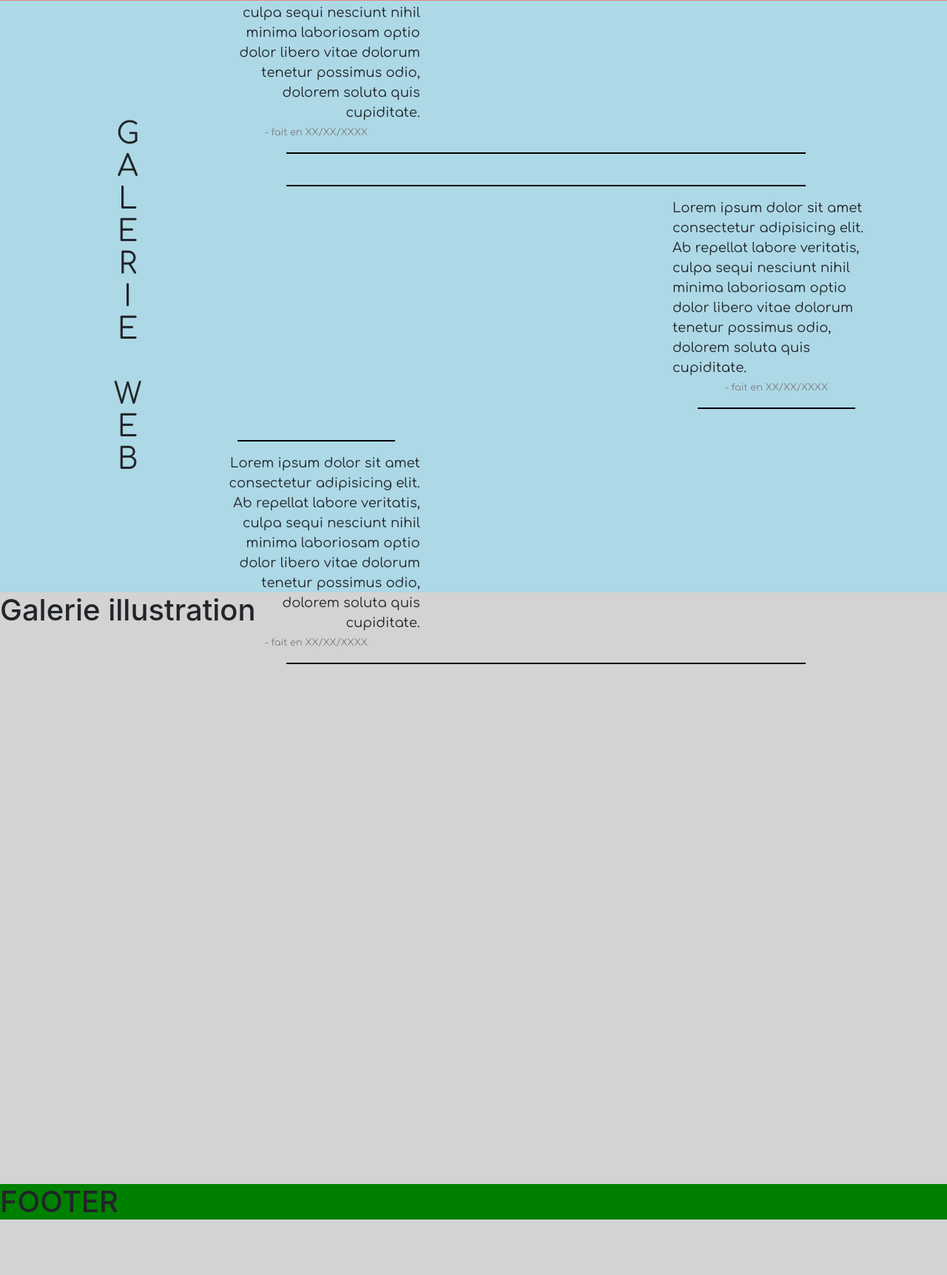
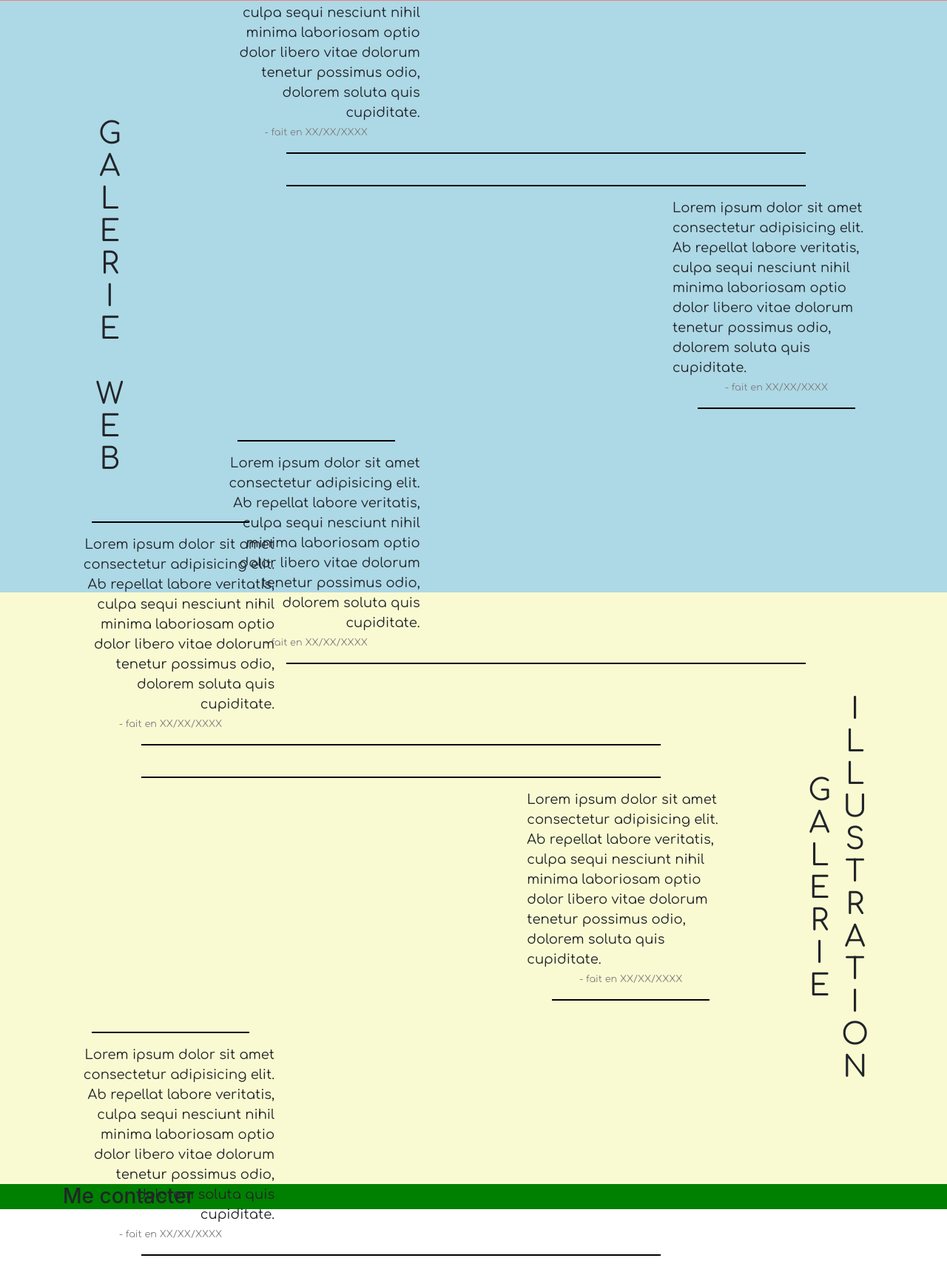
Before and after one commit to Darcoeur974/projetPortfolio, a PHP site: page /index/client.html in a window 1280 px wide. Shown: the part 799-2523 px from the top of the page at 74% size. Before the commit the page ends 2448 px from the top, so only its background shows below. Run offline with PHP 8.4, Linux system fonts and the light colour scheme; some libraries are stand-ins or nearby versions.

Commit message:
etape galerie fini, reste parcour et footer

```diff
--- a/css/style.css
+++ b/css/style.css
@@ -127,8 +127,20 @@ li a:hover {
 }
 
 .galerie-ill {
-    background-color: lightgrey;
-    height: 100vh;
+    background-color: lightgoldenrodyellow;
+    display: flex;
+    justify-content: center;
+    align-items: center;
+}
+
+.galerie-ill img {
+    max-width: 100%;
+    height: auto;
+}
+
+.galerie-ill .galerie-block {
+    margin-right: 50px;
+    margin-left: 50px;
 }
 
 .text-galerie {
@@ -215,12 +227,22 @@ col-lg-3 {
     .galerie-web p {
         font-size: 18px;
     }
+    .galerie-ill {
+        height: 100vh;
+    }
+    .galerie-ill p {
+        font-size: 18px;
+    }
     .galerie-titre {
         width: 250px;
         text-align: center;
-        writing-mode: vertical-rl;
+        display: flex;
+        align-items: center;
+        justify-content: center;
+        writing-mode: vertical-lr;
         text-orientation: upright;
         padding-right: 50px;
+        padding-left: 50px;
         text-transform: uppercase;
     }
 }
@@ -245,6 +267,24 @@ col-lg-3 {
     .galerie-web p {
         font-size: 12px;
     }
+    .galerie-web img {
+        padding: 5px;
+    }
+    .galerie-ill {
+        height: 100%;
+    }
+    .galerie-ill p {
+        font-size: 12px;
+    }
+    .galerie-ill h1 {
+        order: 1;
+    }
+    .galerie-ill img {
+        padding: 5px;
+    }
+    .galerie-ill .text-center {
+        order: 2;
+    }
     .galerie-titre {
         padding-top: 15px;
         text-align: center;
--- a/index/client.html
+++ b/index/client.html
@@ -126,14 +126,73 @@
     </section>
     <!-- /Galerie web -->
     <!-- Galerie ill -->
-    <section class="galerie-ill" id="galerie-ill">
-        <h1>Galerie illustration</h1>
+    <section class="galerie-ill font-comfor" id="galerie-ill">
+        <div class="container-fluid galerie-block">
+            <div class="row">
+                <div class="col-12 col-lg-10 text-center">
+                    <div class="row text-galerie">
+                        <div class="col-12 col-lg-4">
+                            <hr>
+                            <p class="text-right">
+                                Lorem ipsum dolor sit amet consectetur adipisicing elit. Ab repellat labore veritatis, culpa sequi nesciunt nihil minima laboriosam optio dolor libero vitae dolorum tenetur possimus odio, dolorem soluta quis cupiditate.
+                            </p>
+                            <small>- fait en XX/XX/XXXX</small>
+                        </div>
+                        <div class="col-12 col-lg-8">
+                            <img class="image-fluid" src="https://via.placeholder.com/700x250" alt="">
+                        </div>
+                        <hr>
+                    </div>
+                    <div class="row text-galerie">
+                        <hr>
+                        <div class="col-12 col-lg-8">
+                            <img class="image-fluid" src="https://via.placeholder.com/700x250" alt="">
+                        </div>
+                        <div class="col-12 col-lg-4">
+                            <p class="text-left">
+                                Lorem ipsum dolor sit amet consectetur adipisicing elit. Ab repellat labore veritatis, culpa sequi nesciunt nihil minima laboriosam optio dolor libero vitae dolorum tenetur possimus odio, dolorem soluta quis cupiditate.
+                            </p>
+                            <small>- fait en XX/XX/XXXX</small>
+                            <hr>
+                        </div>
+                    </div>
+                    <div class="row text-galerie">
+                        <div class="col-12 col-lg-4">
+                            <hr>
+                            <p class="text-right">
+                                Lorem ipsum dolor sit amet consectetur adipisicing elit. Ab repellat labore veritatis, culpa sequi nesciunt nihil minima laboriosam optio dolor libero vitae dolorum tenetur possimus odio, dolorem soluta quis cupiditate.
+                            </p>
+                            <small>- fait en XX/XX/XXXX</small>
+                        </div>
+                        <div class="col-12 col-lg-8">
+                            <img class="image-fluid" src="https://via.placeholder.com/700x250" alt="">
+                        </div>
+                        <hr>
+                    </div>
+                </div>
+                <div class="col-12 col-lg-2 galerie-titre">
+                    <h1>Galerie<br>illustration</h1>
+                </div>
+            </div>
+        </div>
     </section>
-    <!-- Galerie ill -->
+    <!-- /Galerie ill -->
     <!-- /SECTION -->
     <!-- FOOTER -->
     <footer>
-        <h1>FOOTER</h1>
+        <div class="container">
+            <div class="row">
+                <div class="col-12 col-lg-3">
+                    <h3>Me contacter</h3>
+                </div>
+                <div class="col-6 col-lg-4">
+                </div>
+                <div class="col-0 col-lg-1"></div>
+                <div class="col-6 col-lg-4">
+
+                </div>
+            </div>
+        </div>
     </footer>
     <!-- /FOOTER -->
 
```
